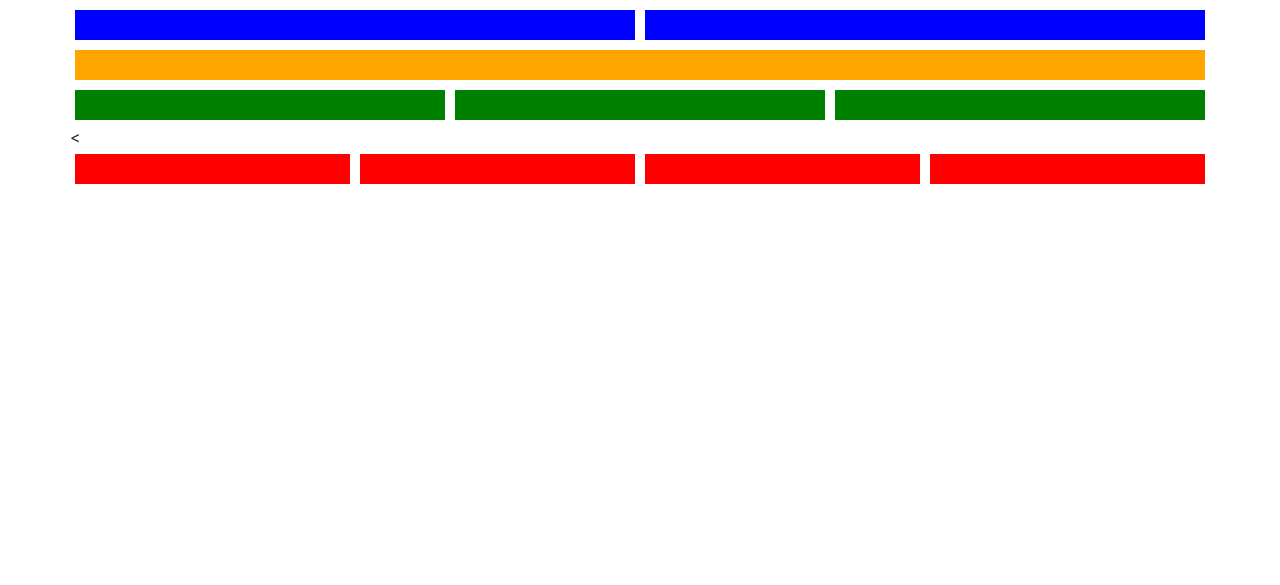
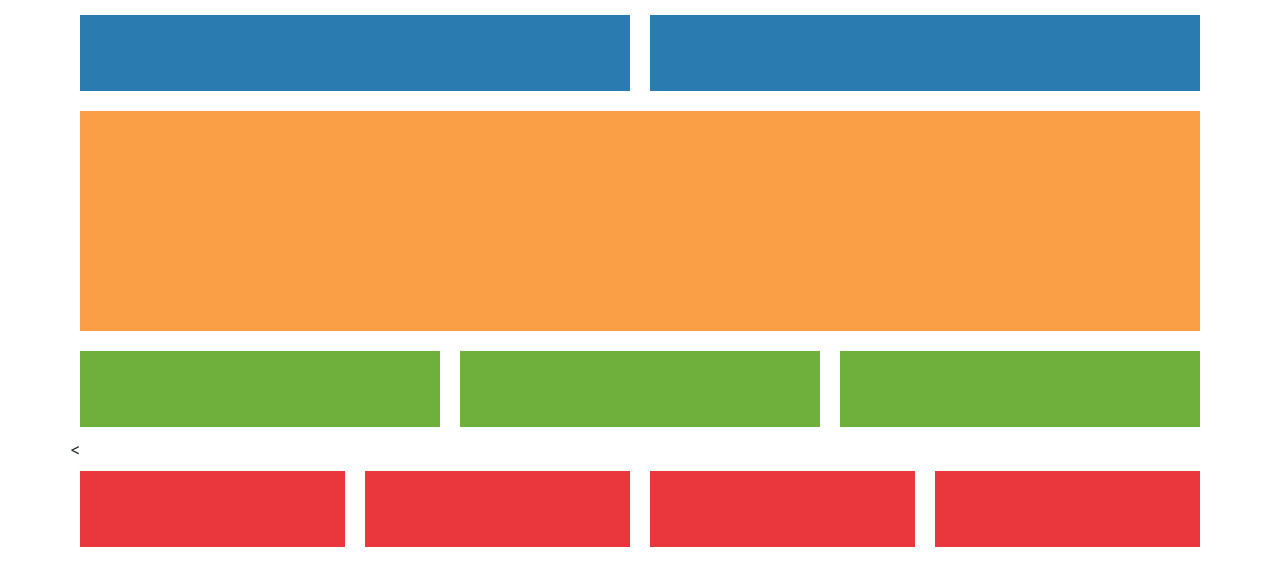
Before and after one commit to AlexaCulj/grid-bootstrap, a plain HTML site: page index.html in a window 1280 px wide. Shown: the part 51-636 px from the top of the page. Drawn offline with nearby package versions, Linux system fonts and the light colour scheme.

Commit message:
Update styles.css

```diff
--- a/styles.css
+++ b/styles.css
@@ -1,21 +1,22 @@
-
 .row div {
-    border: 5px solid white;
-    height: 5vh;
+    border: 10px solid white;
+    height: 6rem;
 }
 
 .row.blue div {
-    background-color: blue;
+    background-color: rgb(42, 123, 175);
 }
 
 .row.orange div {
-    background-color: orange;
+    background-color: rgb(251, 159, 71);
+    height: 15rem;
 }
 
 .row.green div {
-    background-color: green;
+    background-color: rgb(111, 175, 60);
 }
 
 .row.red div {
-    background-color: red;
+    background-color: rgb(233, 55, 61);
+    height: 6rem;
 }
```
